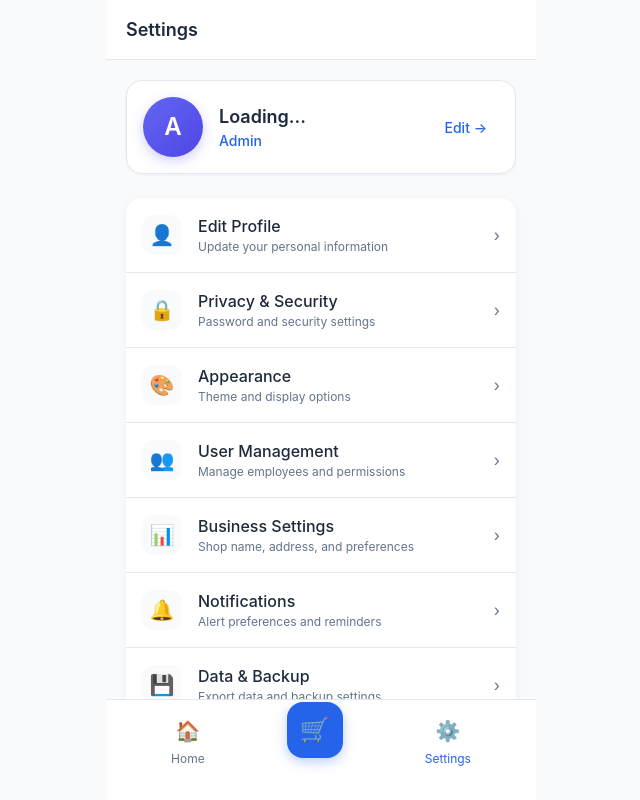
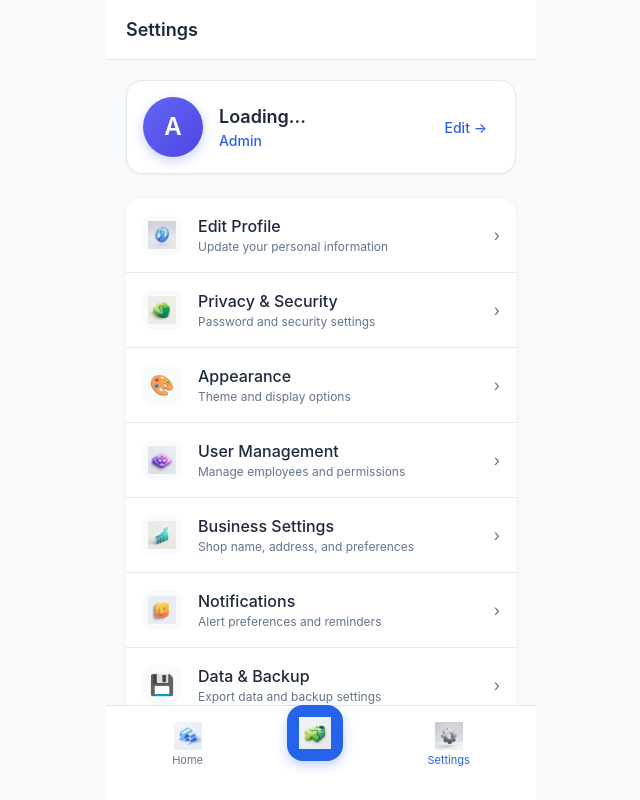
Before and after one commit to classicalvivekch/building-shop-manager, a Next.js app: page /dashboard/settings in a window 1280 px wide. Shown: the top 800 px of the page, without its empty margins (319-959 px from the left). Built offline with nearby package versions, Linux system fonts and the light colour scheme; no server answers.

Commit message:
Update BottomNav and Settings page to use 3D icons

```diff
--- a/src/app/dashboard/settings/page.tsx
+++ b/src/app/dashboard/settings/page.tsx
@@ -84,10 +84,13 @@ export default function AdminSettingsPage() {
                     display: 'flex',
                     alignItems: 'center',
                     justifyContent: 'center',
-                    fontSize: '20px',
                     transition: 'background 0.15s ease-out'
                 }}>
-                    {icon}
+                    {typeof icon === 'string' && icon.startsWith('/') ? (
+                        <img src={icon} alt="" style={{ width: '28px', height: '28px', objectFit: 'contain' }} />
+                    ) : (
+                        <span style={{ fontSize: '20px' }}>{icon}</span>
+                    )}
                 </div>
                 <div style={{ flex: 1 }}>
                     <p style={{ fontWeight: '500', color: 'var(--text-primary)' }}>{title}</p>
@@ -196,13 +199,13 @@ export default function AdminSettingsPage() {
                 {/* Settings List */}
                 <div style={{ background: 'white', borderRadius: '16px', overflow: 'hidden', boxShadow: '0 2px 8px rgba(0,0,0,0.05)', marginBottom: '24px' }}>
                     <SettingsItem
-                        icon="👤"
+                        icon="/icons/3d/profile.png"
                         title="Edit Profile"
                         subtitle="Update your personal information"
                         onClick={() => router.push('/dashboard/settings/profile')}
                     />
                     <SettingsItem
-                        icon="🔒"
+                        icon="/icons/3d/security.png"
                         title="Privacy & Security"
                         subtitle="Password and security settings"
                         onClick={() => router.push('/dashboard/settings/security')}
@@ -227,19 +230,19 @@ export default function AdminSettingsPage() {
                     )}
 
                     <SettingsItem
-                        icon="👥"
+                        icon="/icons/3d/users.png"
                         title="User Management"
                         subtitle="Manage employees and permissions"
                         onClick={() => router.push('/dashboard/settings/users')}
                     />
                     <SettingsItem
-                        icon="📊"
+                        icon="/icons/3d/reports.png"
                         title="Business Settings"
                         subtitle="Shop name, address, and preferences"
                         onClick={() => alert('Business Settings coming soon!')}
                     />
                     <SettingsItem
-                        icon="🔔"
+                        icon="/icons/3d/notification.png"
                         title="Notifications"
                         subtitle="Alert preferences and reminders"
                         onClick={() => alert('Notifications coming soon!')}
--- a/src/components/BottomNav.tsx
+++ b/src/components/BottomNav.tsx
@@ -18,23 +18,23 @@ export default function BottomNav({ isAdmin = false }: BottomNavProps) {
                 href={baseHref}
                 className={`bottom-nav-item ${pathname === baseHref ? 'active' : ''}`}
             >
-                <span style={{ fontSize: '20px' }}>🏠</span>
-                <span style={{ fontSize: '12px', marginTop: '4px' }}>Home</span>
+                <img src="/icons/3d/home.png" alt="Home" style={{ width: '28px', height: '28px', objectFit: 'contain' }} />
+                <span style={{ fontSize: '11px', marginTop: '2px' }}>Home</span>
             </Link>
 
             <Link
                 href={`${baseHref}/sales/new`}
                 className="bottom-nav-center"
             >
-                <span style={{ fontSize: '24px' }}>🛒</span>
+                <img src="/icons/3d/add_sale.png" alt="New Sale" style={{ width: '32px', height: '32px', objectFit: 'contain' }} />
             </Link>
 
             <Link
                 href={`${baseHref}/settings`}
                 className={`bottom-nav-item ${pathname.includes('/settings') ? 'active' : ''}`}
             >
-                <span style={{ fontSize: '20px' }}>⚙️</span>
-                <span style={{ fontSize: '12px', marginTop: '4px' }}>Settings</span>
+                <img src="/icons/3d/settings.png" alt="Settings" style={{ width: '28px', height: '28px', objectFit: 'contain' }} />
+                <span style={{ fontSize: '11px', marginTop: '2px' }}>Settings</span>
             </Link>
         </nav>
     )
```
